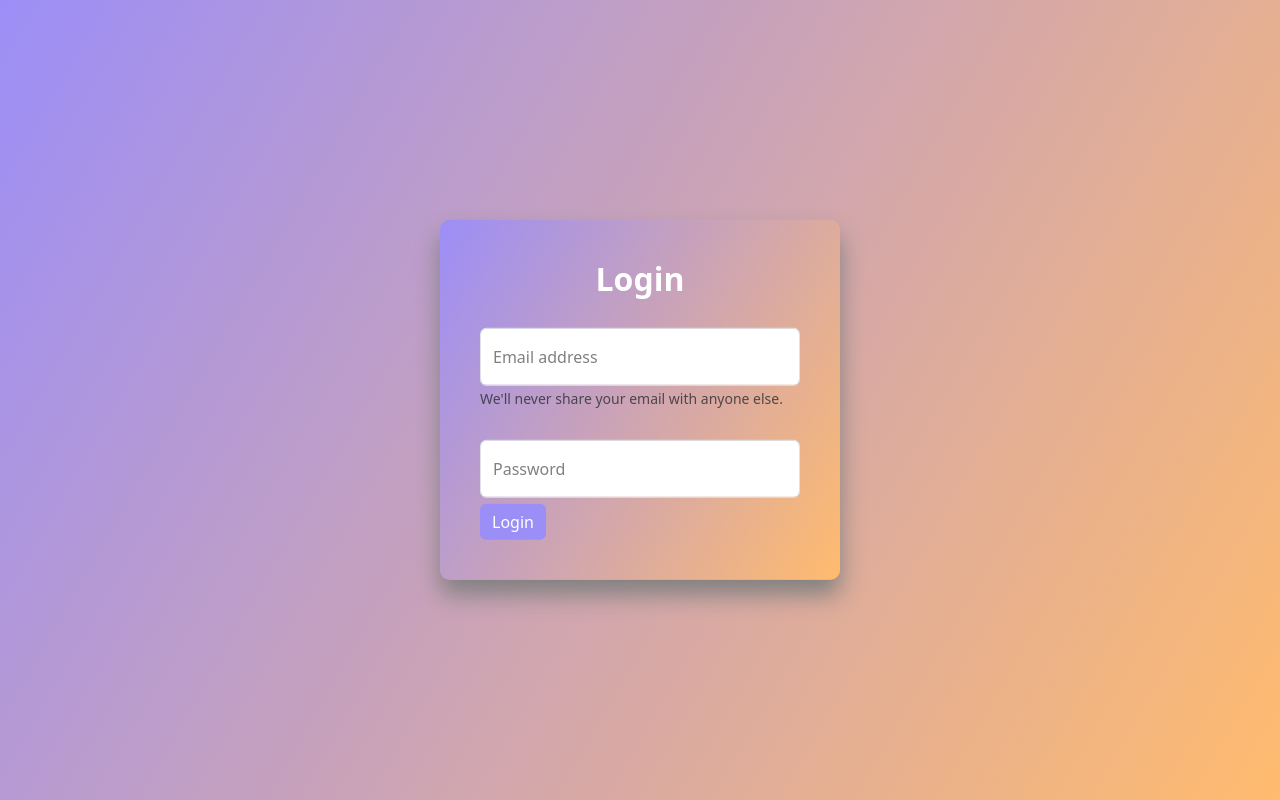
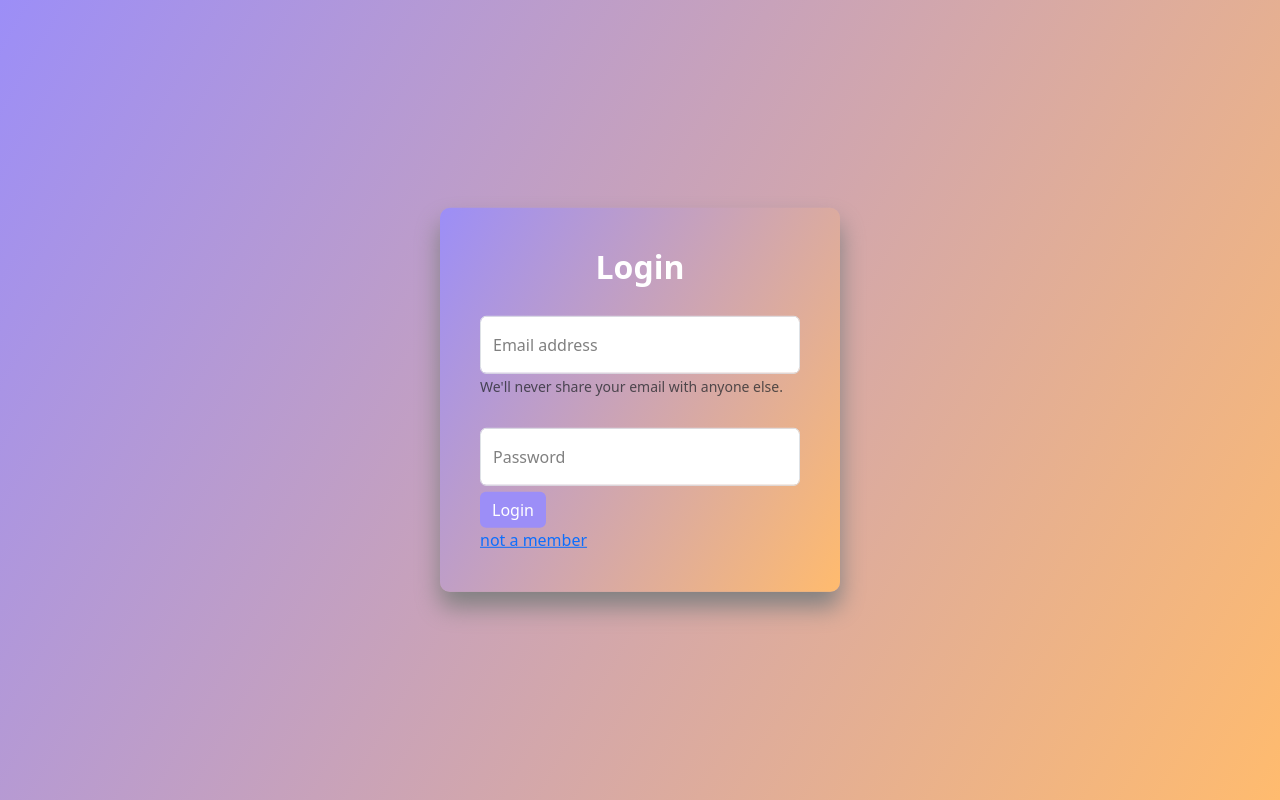
Before and after one commit to ChristopherBJ/frontend_omgdb, a React (Create React App) app: page /login in a window 1280 px wide. Built offline with nearby package versions, Linux system fonts and the light colour scheme.

Commit message:
Enhance Login component with validation checks for email and password; reload page on logout in Navbar

```diff
--- a/src/components/Navbar.js
+++ b/src/components/Navbar.js
@@ -22,6 +22,8 @@ function NavBar() {
     localStorage.removeItem('isLoggedIn');
 
     navigate('/login');
+    window.location.reload();
+
   }
 
   return (
--- a/src/pages/Login.js
+++ b/src/pages/Login.js
@@ -1,4 +1,4 @@
-import React, {useState} from 'react'
+import React, { useState } from 'react'
 import "bootstrap/dist/css/bootstrap.min.css";
 import { Form, Button, FloatingLabel } from 'react-bootstrap';
 import { useNavigate } from 'react-router-dom';
@@ -15,6 +15,20 @@ function Login({ onLogin }) {
 
 
 
+    if (!email || password.length < 8) {
+
+      if (!email && password.length < 8) {
+        alert('Please fill all fields');
+        return;
+      } else if (password.length < 8) {
+        alert('Password must be at least 8 characters long');
+        return;
+      } else if (!email) {
+        alert('Please fill email field');
+        return;
+      }
+    }
+
 
     onLogin(); // Update login state
     navigate('/'); // Navigate to the home page
@@ -26,22 +40,22 @@ function Login({ onLogin }) {
         <h1 className='header'>Login</h1>
         <Form.Group controlId="formBasicEmail" >
           <FloatingLabel className="text-area" label="Email address">
-
-            <Form.Control type="email" placeholder="Enter email" value={email} onChange={(event) => setEmail(event.target.value)} />
+            <Form.Control type="email" placeholder="example@email.com" value={email} onChange={(event) => setEmail(event.target.value)} />
           </FloatingLabel>
           <Form.Text className="text-muted">
             We'll never share your email with anyone else.
           </Form.Text>
         </Form.Group>
 
-          <Form.Group  controlId="formBasicPassword">
+        <Form.Group controlId="formBasicPassword">
           <FloatingLabel className="text-area" label="Password">
-            <Form.Control type="password" placeholder="Password" value={password} onChange={(event) => setPassword(event.target.value)}/>
+            <Form.Control type="password" placeholder="Password" value={password} onChange={(event) => setPassword(event.target.value)} />
           </FloatingLabel>
         </Form.Group>
-          <Button  className="sub-button" variant="primary" type="submit">
+        <Button className="sub-button" variant="primary" type="submit">
           Login
         </Button>
+        <a href="/register">not a member</a>
       </Form>
     </div>
   );
```
Lines whose indentation alone changed are shown as unchanged.
